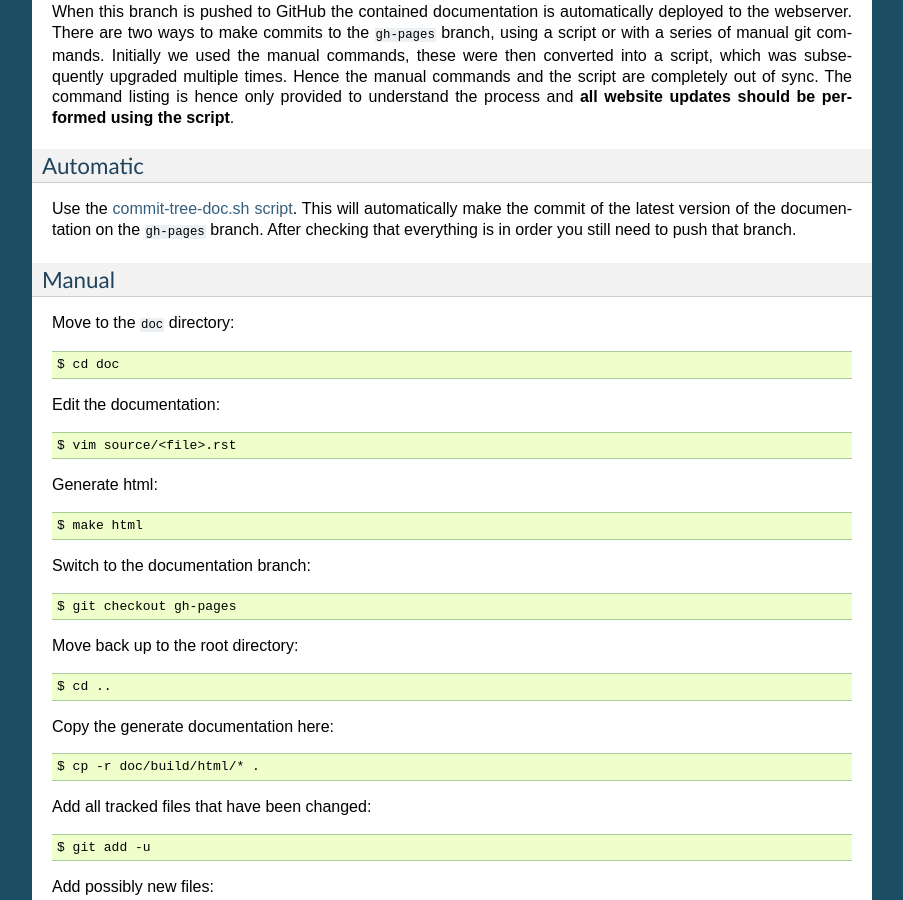
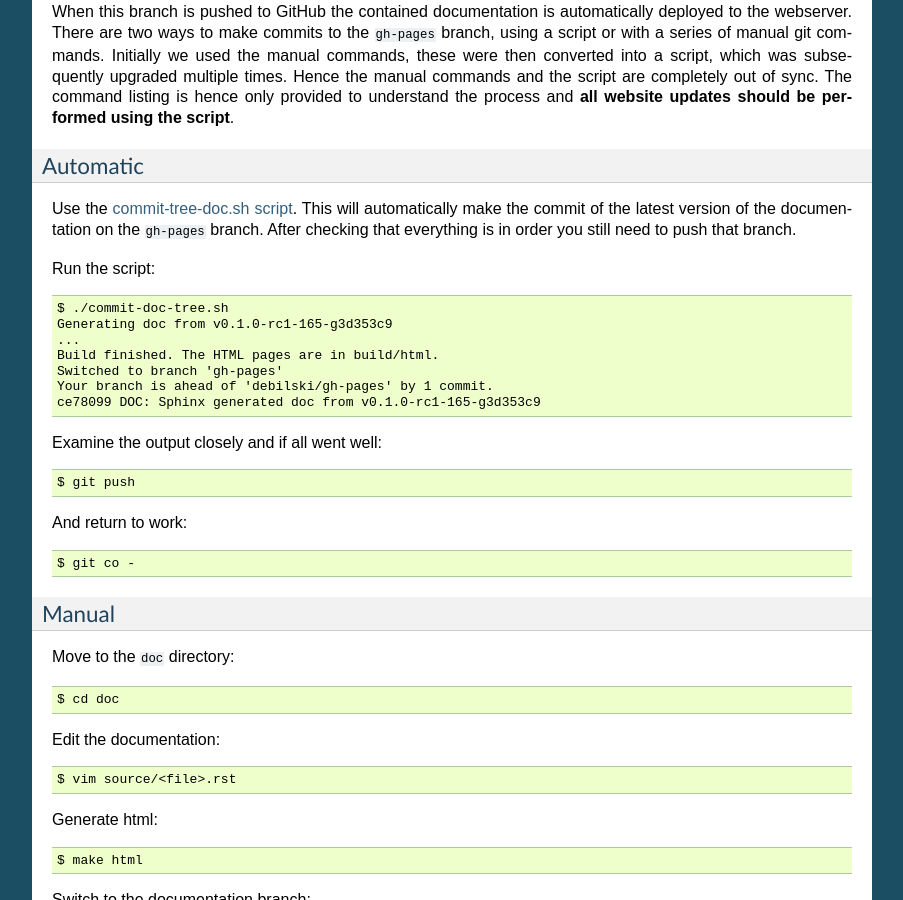
Before and after one commit to ASPP/pelita, a Sphinx documentation site: the page built from doc/source/development.rst, in a window 1280 px wide and 900 px high, scrolled down 475 px. Shown: the whole window, without its empty margins (198-1101 px from the left). Built offline with Sphinx 7.4.7, drawn with Linux system fonts in a browser that asks for light colours; the version number could not be read and is left out.

Commit message:
BLD: document commit-doc-tree.sh usage

```diff
--- a/doc/source/development.rst
+++ b/doc/source/development.rst
@@ -45,6 +45,23 @@ will automatically make the commit of the latest version of the documentation on
 the ``gh-pages`` branch. After checking that everything is in order you still need
 to push that branch.
 
+Run the script::
+
+    $ ./commit-doc-tree.sh
+    Generating doc from v0.1.0-rc1-165-g3d353c9
+    ...
+    Build finished. The HTML pages are in build/html.
+    Switched to branch 'gh-pages'
+    Your branch is ahead of 'debilski/gh-pages' by 1 commit.
+    ce78099 DOC: Sphinx generated doc from v0.1.0-rc1-165-g3d353c9
+
+Examine the output closely and if all went well::
+
+    $ git push
+
+And return to work::
+
+    $ git co -
 
 Manual
 ------
```
